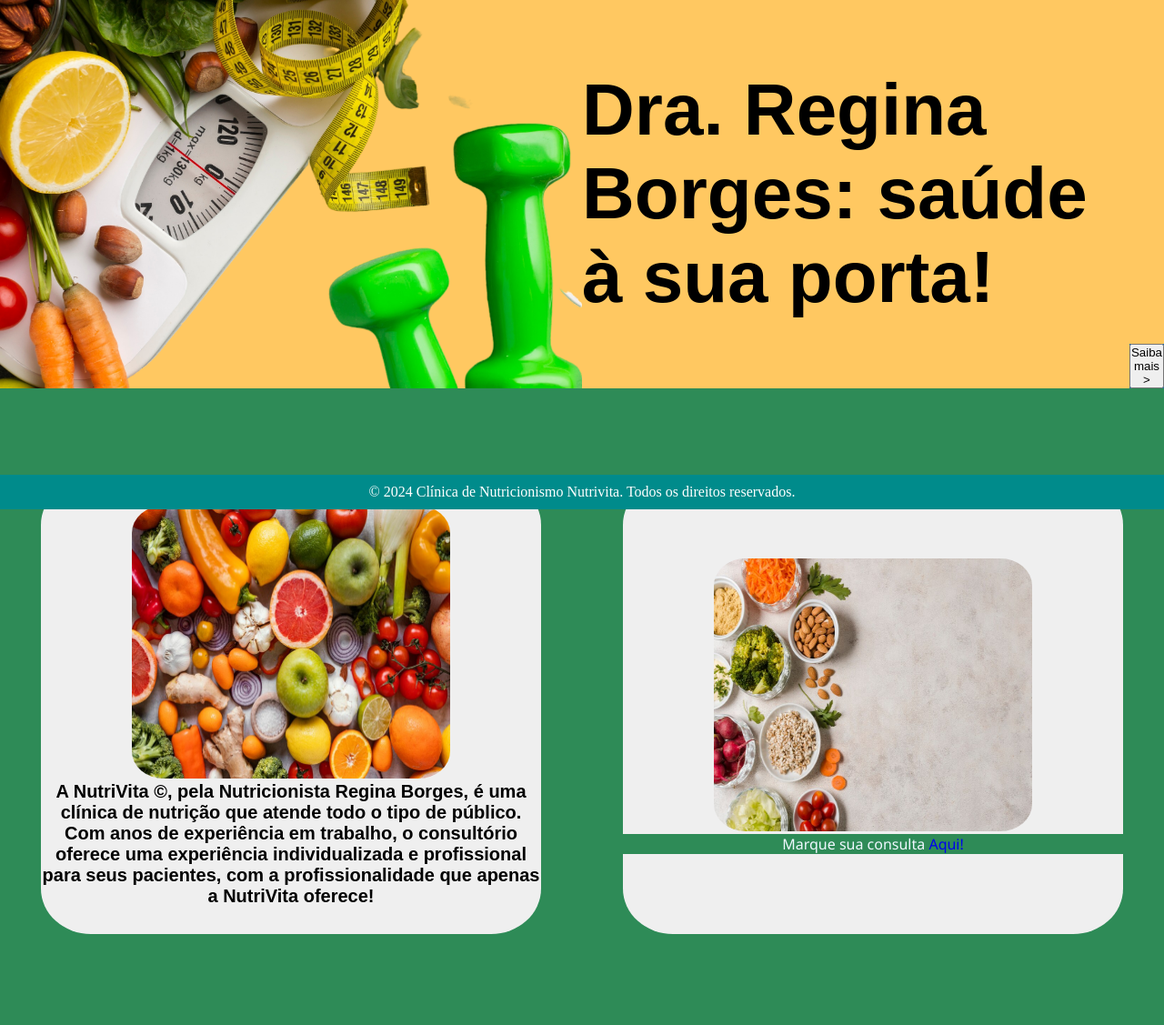
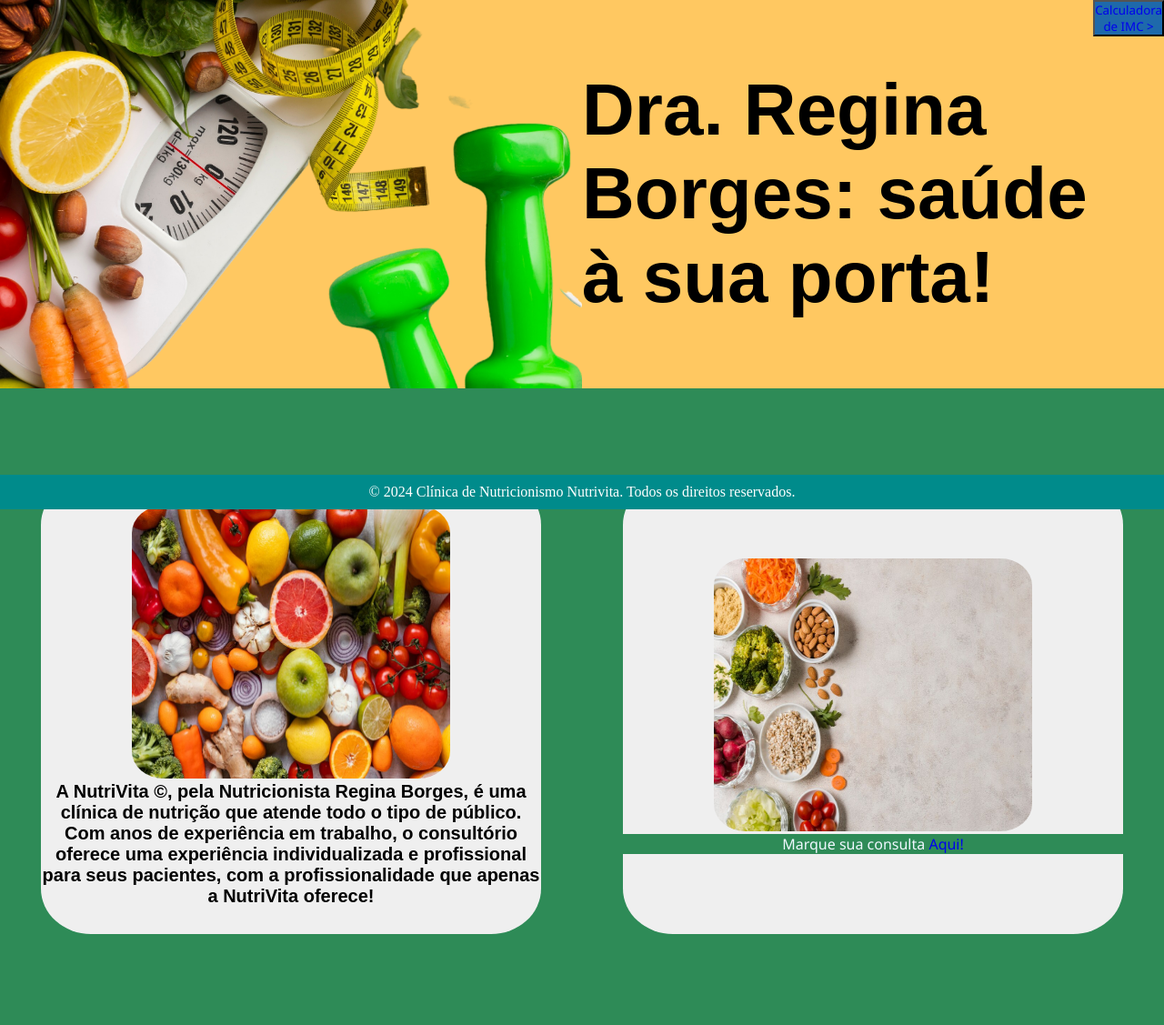
Before and after one commit to valentinaiwonder/nutricionismo.vlk, a Flask app: page / in a window 1280 px wide. Shown: the part 240-1367 px from the top of the page at 91% size. Run offline with Flask 3, Linux system fonts and the light colour scheme.

Commit message:
Update index.html

```diff
--- a/templates/index.html
+++ b/templates/index.html
@@ -15,9 +15,9 @@
             alt="Logo da empresa"/> </div>
             <a href="index.html"><button class="palavras">home</button>
             </a>
-            <a href="servico.html"><button class="palavras"> serviços</button>
+            <a href= "servico.html"><button class="palavras"> serviços</button>
             </a>
-            <a href="/faleconosco">
+            <a href="faleconosco.html">
             <button class="palavras"> sobre</button>
              </a>
             </nav>
@@ -27,8 +27,8 @@
         <div class="parteum">
         <img class="nutricao" src="static/img/nutrição.png">
         <h1 class="nome"> Dra. Regina Borges: saúde à sua porta! </h1>
-        <nav class="saibamais"> <button>
-            Saiba mais >
+        <nav> <a href="calculadora.html"> <button class="saibamais">
+            Calculadora de IMC > </a>
         </button></nav>
         </div>
         <section class="apresentacao">
```
